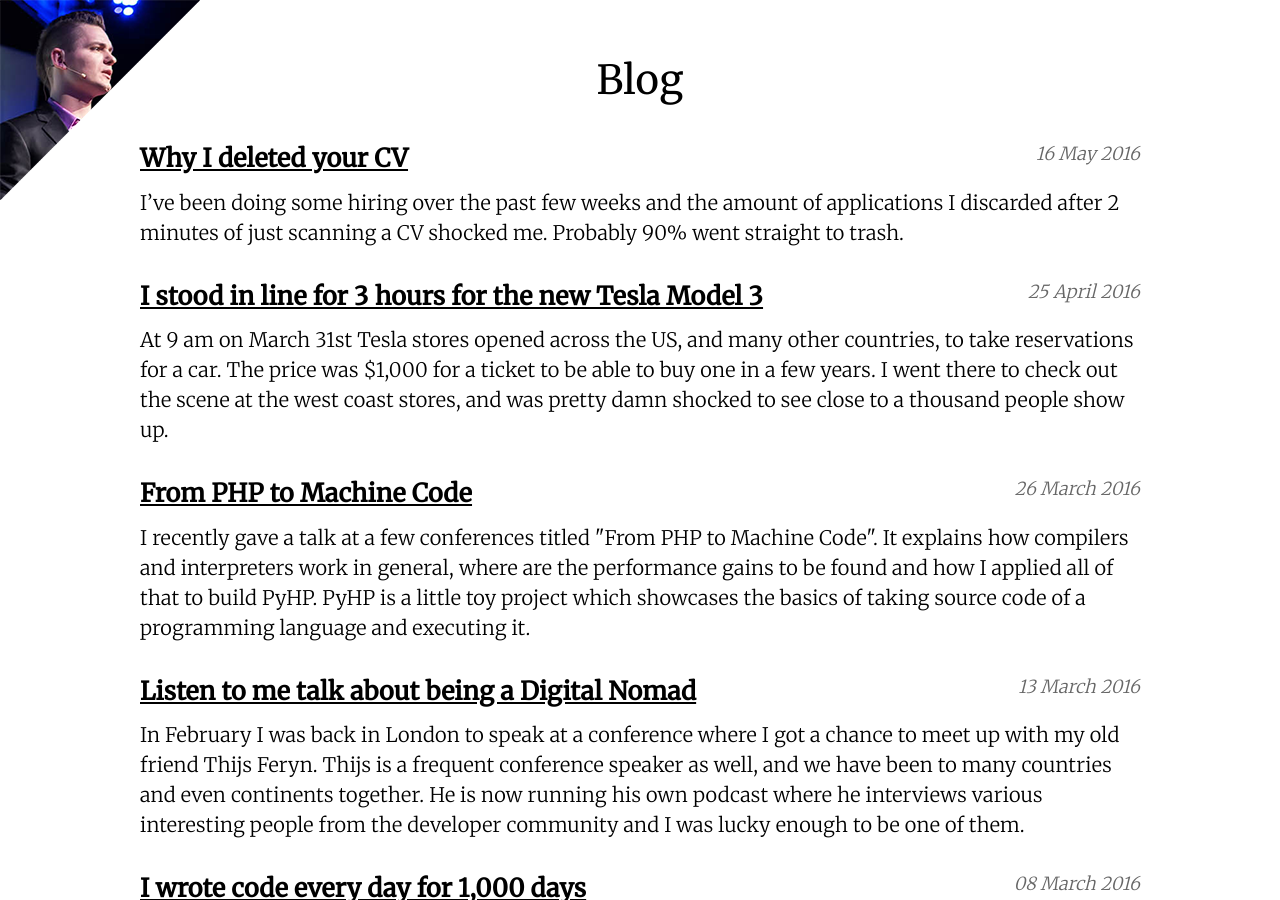
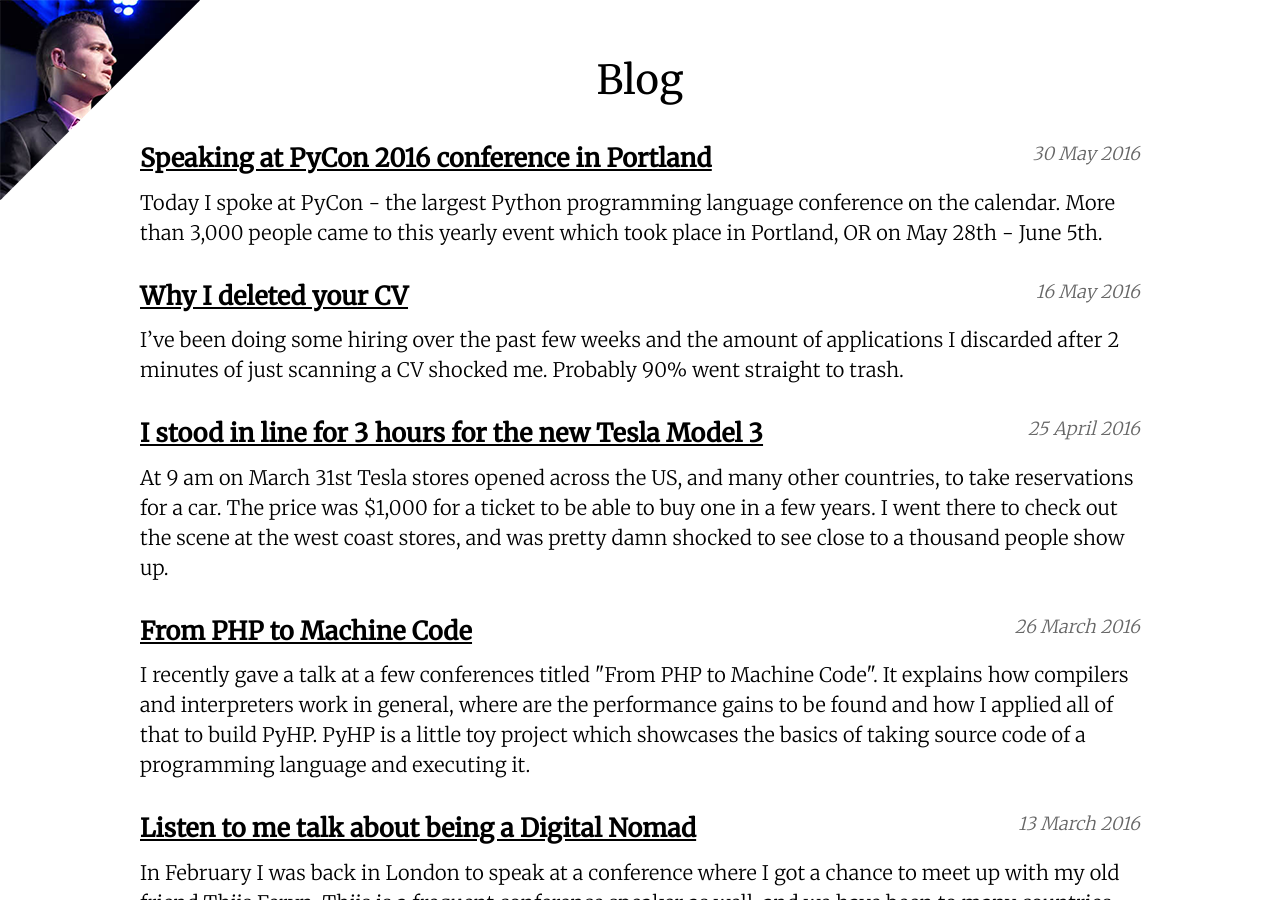
Before and after one commit to juokaz/juokaz.com, a Jekyll site: the page built from blog/index.html, in a window 1280 px wide and 900 px high. Built offline with Jekyll 4.4.1, drawn with Linux system fonts in a browser that asks for light colours.

Commit message:
Add 'Speaking at PyCon 2016 conference in Portland' blog post

```diff
--- a/_config.yml
+++ b/_config.yml
@@ -7,6 +7,13 @@ url: https://juokaz.com
 conferences:
   - year: 2016
     talks:
+    - title: PyCon conference
+      location: Portland, OR, USA
+      date: 28th May - 5th June
+      spoken:
+          - title: Building an interpreter in RPython
+            slides: http://speakerdeck.com/juokaz/building-an-interpreter-in-rpython-pycon-2016
+            video: https://www.youtube.com/watch?v=9tDpjzPLvNY
     - title: PHP UK conference
       location: London, UK
       date: 18-19th February
@@ -14,6 +21,7 @@ conferences:
           - title: From PHP to Machine Code
             slides: https://speakerdeck.com/juokaz/from-php-to-machine-code-php-uk-conference-2016
             feedback: https://joind.in/event/php-uk-conference/from-php-to-machine-code
+            video: https://www.youtube.com/watch?v=Tm_awZP0vFY
   - year: 2015
     talks:
     - title: PHP Barcelona conference
--- /dev/null
+++ b/_posts/2016-05-30-speaking-at-pycon-2016-conference-in-portland.markdown
@@ -0,0 +1,23 @@
+---
+layout: post
+title: Speaking at PyCon 2016 conference in Portland
+location: Portland, OR, USA
+excerpt: Today I spoke at PyCon - the largest Python programming language conference on the calendar. More than 3,000 people came to this yearly event which took place in Portland, OR on May 28th - June 5th.
+image: /blog/images/juozas-kaziukenas-at-pycon-2016.jpg
+---
+
+Today I spoke at PyCon - the largest Python programming language conference on the calendar. More than 3,000 people came to this yearly event which took place in Portland, OR on May 28th - June 5th.
+
+<img src="/blog/images/juozas-kaziukenas-at-pycon-2016.jpg" alt="Juozas Kaziukėnas at PyCon 2016" class="right" />
+
+My talk was titled "Building an interpreter in RPython", and covered lessons learned building a basic interpreter using the Python programming language. It's something I explored for fun, to both better understand how programming languages work and also to challenge myself in a field I had no previous experience.
+
+Most of my days are not spent tackling complicated technical issues anymore, so I do these sort of projects to keep my skills sharp.
+
+It's probably one of the most technical talks I've ever given - I was expecting the audience to be somewhat familiar with most of the topics covered. Here is the video of the talk.
+
+<div class="video-container">
+<iframe width="560" height="315" src="https://www.youtube.com/embed/9tDpjzPLvNY" frameborder="0" allowfullscreen></iframe>
+</div>
+
+> To understand how dynamic programming languages get executed I set out to build a PHP interpreter. Not a joke, I really did it and it worked! The final result was a well-tested piece of Python code, which could be compiled to be very performant as well. The goal of this talk is to introduce you to the basics of interpreters and the tools available in RPython to build one.
```
Also changed, not shown: blog/images/juozas-kaziukenas-at-pycon-2016.jpg (added).
